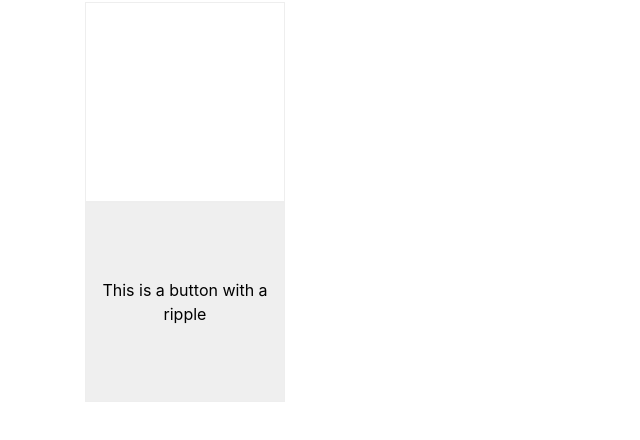
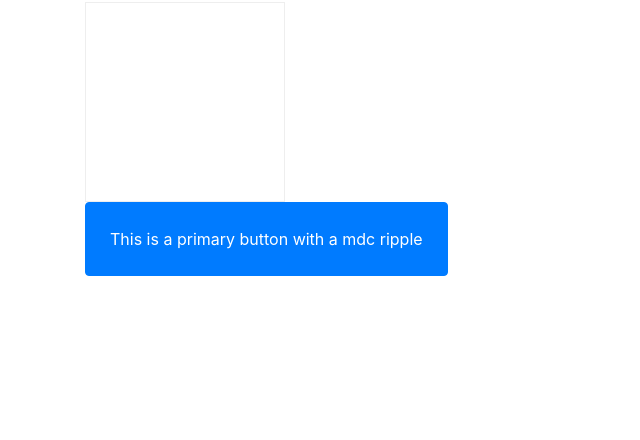
Before and after one commit to tasmaniaman/tasmaniaman, a plain HTML site: page index.html in a window 1280 px wide. Shown: the part 54-494 px from the top of the page, without its empty margins (0-640 px from the left). Drawn offline with nearby package versions, Linux system fonts and the light colour scheme.

Commit message:
Update index.html

```diff
--- a/index.html
+++ b/index.html
@@ -17,7 +17,7 @@
      <div class="col-12">
       <h1>Hello, world!</h1>
       <div class="rip mdc-ripple-surface" style="display:block;width:200px;height:200px;border:1px solid #eee;"></div>
-      <button class="rip mdc-ripple-surface" style="display:block;width:200px;height:200px;border:1px solid #eee;">This is a button with a ripple</button>
+      <button class="btn btn-primary rip mdc-ripple-surface p-4">This is a primary button with a mdc ripple</button>
      </div>
     </div>
    </div>
```
